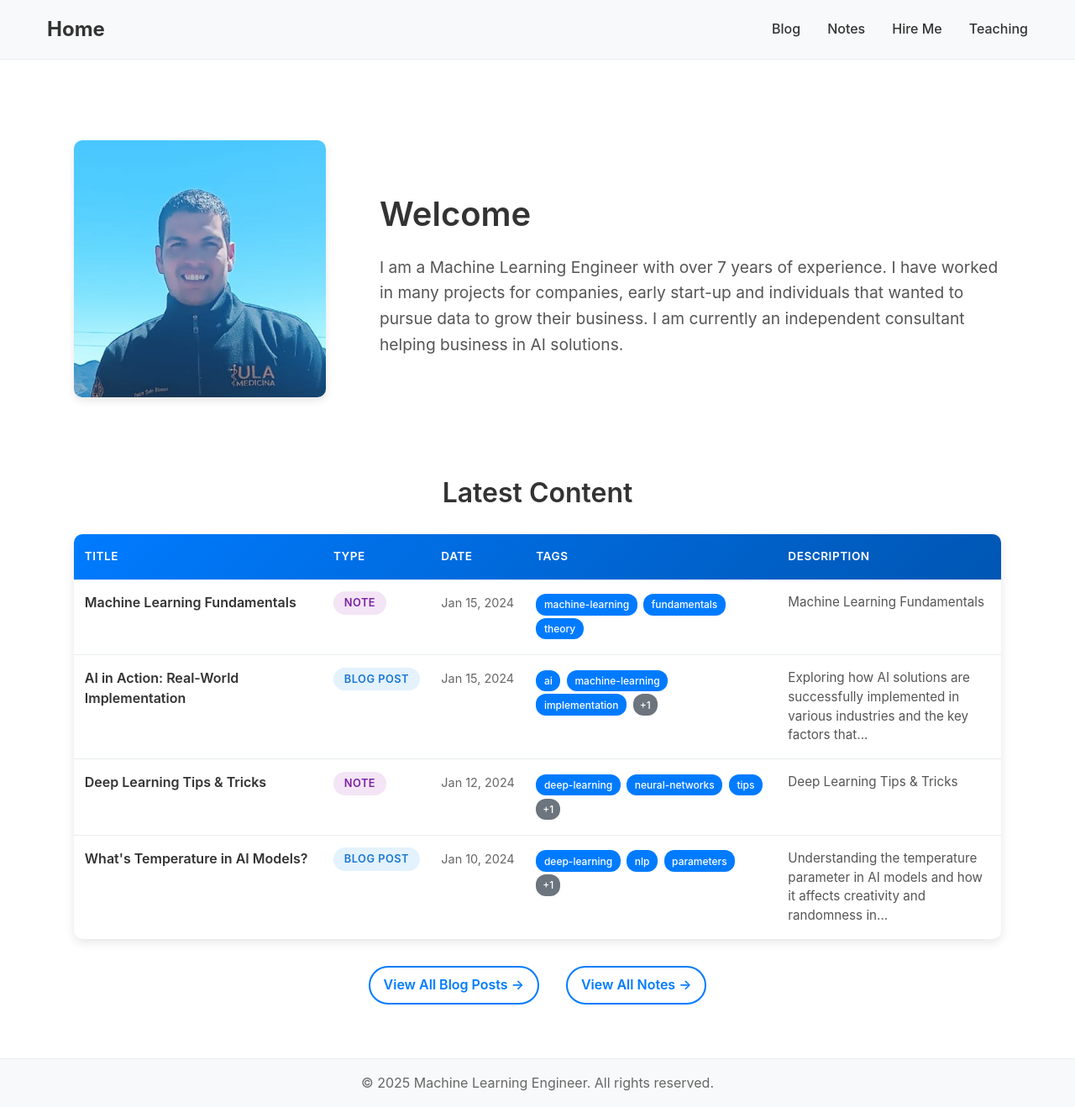
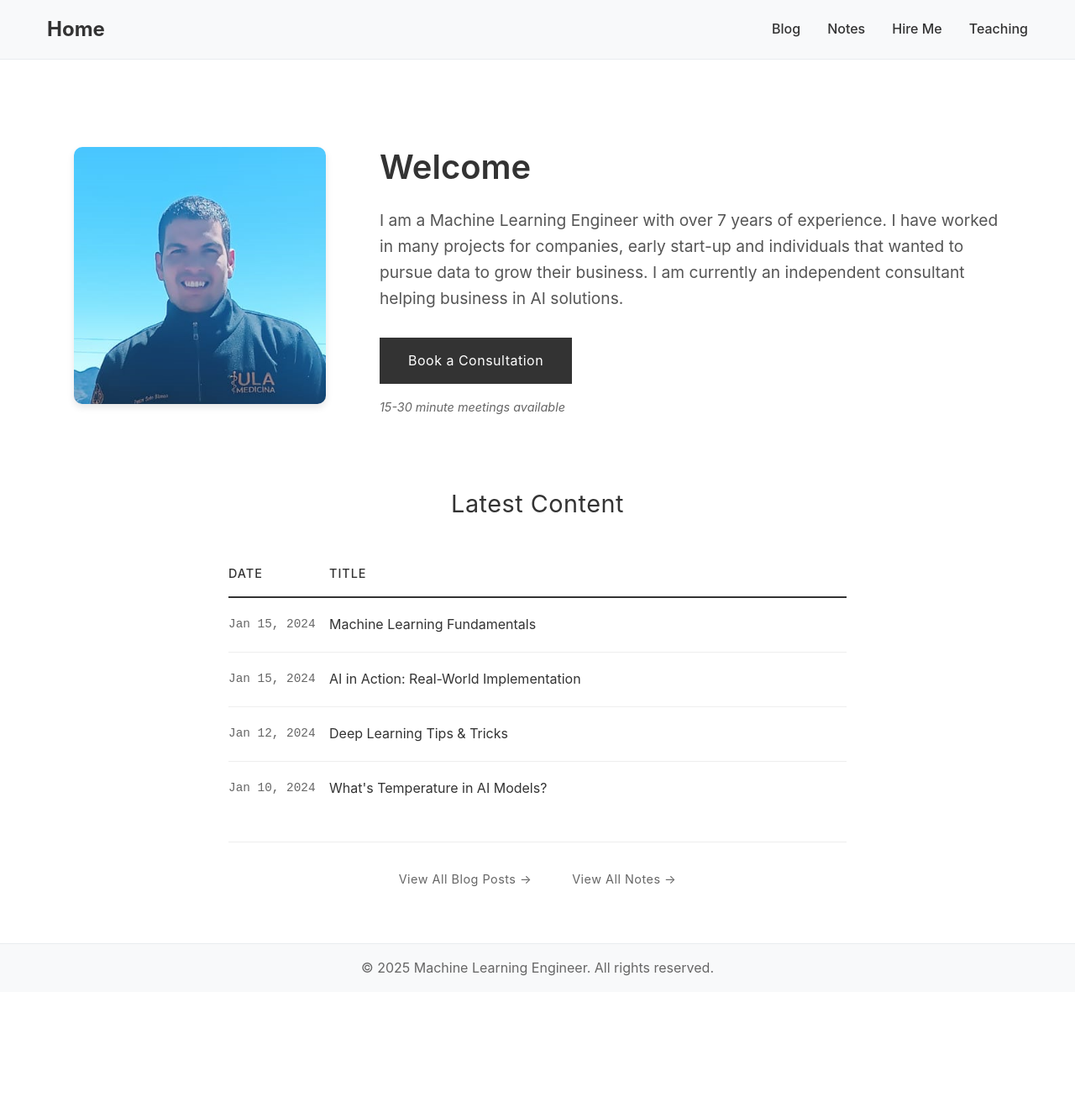
Before and after one commit to sotoblanco/blog, a Jekyll site: the page built from docs/index.md, in a window 1280 px wide. Shown: the whole page at 84% size. Built offline with Jekyll 4.4.1, drawn with Linux system fonts in a browser that asks for light colours; after the commit the page ends 1181 px from its top, so only the background shows below that; some of the changed lines change nothing that is shown.

Commit message:
book consulting

```diff
--- a/docs/index.md
+++ b/docs/index.md
@@ -12,6 +12,12 @@ title: Home
     <p class="intro-text">
       I am a Machine Learning Engineer with over 7 years of experience. I have worked in many projects for companies, early start-up and individuals that wanted to pursue data to grow their business. I am currently an independent consultant helping business in AI solutions.
     </p>
+    <div class="consultation-section">
+      <a href="https://cal.com/pastorsoto" target="_blank" class="consultation-btn">
+        Book a Consultation
+      </a>
+      <p class="consultation-note">15-30 minute meetings available</p>
+    </div>
   </div>
 </div>
 
@@ -22,50 +28,19 @@ title: Home
     <table class="content-table">
       <thead>
         <tr>
+          <th>Date</th>
           <th>Title</th>
-          <th>Type</th>
-          <th>Date</th>
-          <th>Tags</th>
-          <th>Description</th>
         </tr>
       </thead>
       <tbody>
         {% assign all_content = site.posts | concat: site.notes | sort: 'date' | reverse %}
         {% for item in all_content limit: 10 %}
         <tr>
-          <td class="title-cell">
-            <a href="{{ item.url | relative_url }}">{{ item.title }}</a>
-          </td>
-          <td class="type-cell">
-            {% if item.collection == 'posts' %}
-              <span class="content-type post-type">Blog Post</span>
-            {% else %}
-              <span class="content-type note-type">Note</span>
-            {% endif %}
-          </td>
           <td class="date-cell">
             {{ item.date | date: "%b %d, %Y" }}
           </td>
-          <td class="tags-cell">
-            {% if item.tags %}
-              {% for tag in item.tags limit: 3 %}
-                <span class="tag">{{ tag }}</span>
-              {% endfor %}
-              {% if item.tags.size > 3 %}
-                <span class="tag-more">+{{ item.tags.size | minus: 3 }}</span>
-              {% endif %}
-            {% else %}
-              <span class="no-tags">—</span>
-            {% endif %}
-          </td>
-          <td class="description-cell">
-            {% if item.excerpt %}
-              {{ item.excerpt | strip_html | truncatewords: 15 }}
-            {% elsif item.description %}
-              {{ item.description | truncatewords: 15 }}
-            {% else %}
-              {{ item.content | strip_html | truncatewords: 15 }}
-            {% endif %}
+          <td class="title-cell">
+            <a href="{{ item.url | relative_url }}">{{ item.title }}</a>
           </td>
         </tr>
         {% endfor %}
@@ -117,59 +92,93 @@ title: Home
   font-size: 1.2rem;
   line-height: 1.6;
   color: #555;
-  margin: 0;
+  margin: 0 0 2rem 0;
 }
 
-/* Content Table Styles */
+.consultation-section {
+  margin-top: 2rem;
+}
+
+.consultation-btn {
+  display: inline-block;
+  background: #333;
+  color: white;
+  text-decoration: none;
+  padding: 0.8rem 2rem;
+  font-size: 1rem;
+  font-weight: 400;
+  letter-spacing: 0.5px;
+  border: 2px solid #333;
+  transition: all 0.3s ease;
+  margin-bottom: 0.5rem;
+}
+
+.consultation-btn:hover {
+  background: transparent;
+  color: #333;
+}
+
+.consultation-note {
+  font-size: 0.9rem;
+  color: #666;
+  margin: 0.5rem 0 0 0;
+  font-style: italic;
+}
+
+/* Content Table Styles - Minimalist Design */
 .content-table-section {
-  max-width: 1200px;
+  max-width: 800px;
   margin: 3rem auto 2rem;
   padding: 0 2rem;
 }
 
 .content-table-section h2 {
   color: #333;
-  font-size: 2rem;
-  margin-bottom: 1.5rem;
+  font-size: 1.8rem;
+  margin-bottom: 2rem;
   text-align: center;
-  font-weight: 600;
+  font-weight: 400;
+  letter-spacing: 0.5px;
 }
 
 .table-container {
-  overflow-x: auto;
-  background: white;
-  border-radius: 10px;
-  box-shadow: 0 4px 12px rgba(0,0,0,0.1);
+  background: transparent;
   margin-bottom: 2rem;
 }
 
 .content-table {
   width: 100%;
   border-collapse: collapse;
-  font-size: 0.95rem;
+  font-size: 1rem;
+  background: transparent;
 }
 
 .content-table thead {
-  background: linear-gradient(135deg, #007bff, #0056b3);
-  color: white;
+  border-bottom: 2px solid #333;
 }
 
 .content-table th {
-  padding: 1rem 0.8rem;
+  padding: 1rem 0;
   text-align: left;
-  font-weight: 600;
+  font-weight: 500;
+  font-size: 0.9rem;
+  color: #333;
   text-transform: uppercase;
-  font-size: 0.85rem;
-  letter-spacing: 0.5px;
+  letter-spacing: 1px;
+  border: none;
+}
+
+.content-table th:first-child {
+  width: 120px;
 }
 
 .content-table tbody tr {
-  border-bottom: 1px solid #e9ecef;
-  transition: background-color 0.2s ease;
+  border-bottom: 1px solid #eee;
+  transition: all 0.2s ease;
 }
 
 .content-table tbody tr:hover {
-  background-color: #f8f9fa;
+  background-color: rgba(0, 0, 0, 0.02);
 }
 
 .content-table tbody tr:last-child {
@@ -177,110 +186,52 @@ title: Home
 }
 
 .content-table td {
-  padding: 1rem 0.8rem;
-  vertical-align: top;
+  padding: 1.2rem 0;
+  vertical-align: middle;
+  border: none;
+}
+
+.date-cell {
+  color: #666;
+  font-size: 0.9rem;
+  font-weight: 400;
+  white-space: nowrap;
+  font-family: 'Courier New', monospace;
 }
 
 .title-cell a {
   color: #333;
   text-decoration: none;
-  font-weight: 600;
+  font-weight: 400;
   font-size: 1rem;
   line-height: 1.4;
+  transition: color 0.2s ease;
 }
 
 .title-cell a:hover {
-  color: #007bff;
-}
-
-.type-cell {
-  white-space: nowrap;
-}
-
-.content-type {
-  padding: 0.4rem 0.8rem;
-  border-radius: 20px;
-  font-size: 0.8rem;
-  font-weight: 600;
-  text-transform: uppercase;
-  letter-spacing: 0.5px;
-}
-
-.post-type {
-  background: #e3f2fd;
-  color: #1976d2;
-}
-
-.note-type {
-  background: #f3e5f5;
-  color: #7b1fa2;
-}
-
-.date-cell {
-  color: #666;
-  font-size: 0.9rem;
-  white-space: nowrap;
-}
-
-.tags-cell {
-  min-width: 150px;
-}
-
-.tag {
-  display: inline-block;
-  background: #007bff;
-  color: white;
-  padding: 0.2rem 0.6rem;
-  border-radius: 12px;
-  font-size: 0.75rem;
-  font-weight: 500;
-  margin: 0.1rem 0.2rem 0.1rem 0;
-  white-space: nowrap;
-}
-
-.tag-more {
-  display: inline-block;
-  background: #6c757d;
-  color: white;
-  padding: 0.2rem 0.5rem;
-  border-radius: 12px;
-  font-size: 0.75rem;
-  font-weight: 500;
-  margin: 0.1rem 0.2rem 0.1rem 0;
-}
-
-.no-tags {
-  color: #999;
-  font-style: italic;
-}
-
-.description-cell {
-  color: #555;
-  line-height: 1.5;
-  max-width: 300px;
+  color: #000;
 }
 
 .table-footer {
   display: flex;
   justify-content: center;
-  gap: 2rem;
-  margin-top: 1.5rem;
+  gap: 3rem;
+  margin-top: 2rem;
+  padding-top: 2rem;
+  border-top: 1px solid #eee;
 }
 
 .view-all-link {
-  color: #007bff;
+  color: #666;
   text-decoration: none;
-  font-weight: 600;
-  padding: 0.5rem 1rem;
-  border: 2px solid #007bff;
-  border-radius: 25px;
-  transition: all 0.2s ease;
+  font-weight: 400;
+  font-size: 0.9rem;
+  letter-spacing: 0.5px;
+  transition: color 0.2s ease;
 }
 
 .view-all-link:hover {
-  background: #007bff;
-  color: white;
-  transform: translateY(-1px);
+  color: #333;
 }
 
 /* Responsive design */
@@ -308,6 +259,14 @@ title: Home
     font-size: 1.1rem;
   }
 
+  .consultation-btn {
+    display: block;
+    text-align: center;
+    width: 100%;
+    max-width: 300px;
+    margin: 0 auto 0.5rem auto;
+  }
+
   .content-table-section {
     padding: 0 1rem;
   }
@@ -317,21 +276,19 @@ title: Home
   }
 
   .content-table {
-    font-size: 0.85rem;
+    font-size: 0.9rem;
   }
 
-  .content-table th,
   .content-table td {
-    padding: 0.6rem 0.4rem;
+    padding: 1rem 0;
   }
 
-  .description-cell {
-    display: none;
+  .content-table th:first-child {
+    width: 100px;
   }
 
-  .content-table th:last-child,
-  .content-table td:last-child {
-    display: none;
+  .date-cell {
+    font-size: 0.8rem;
   }
 
   .table-footer {
@@ -344,20 +301,4 @@ title: Home
     text-align: center;
   }
 }
-
-@media (max-width: 480px) {
-  .tags-cell {
-    min-width: auto;
-  }
-
-  .tag {
-    font-size: 0.7rem;
-    padding: 0.15rem 0.4rem;
-  }
-
-  .content-table th:nth-child(4),
-  .content-table td:nth-child(4) {
-    display: none;
-  }
-}
 </style>
```
